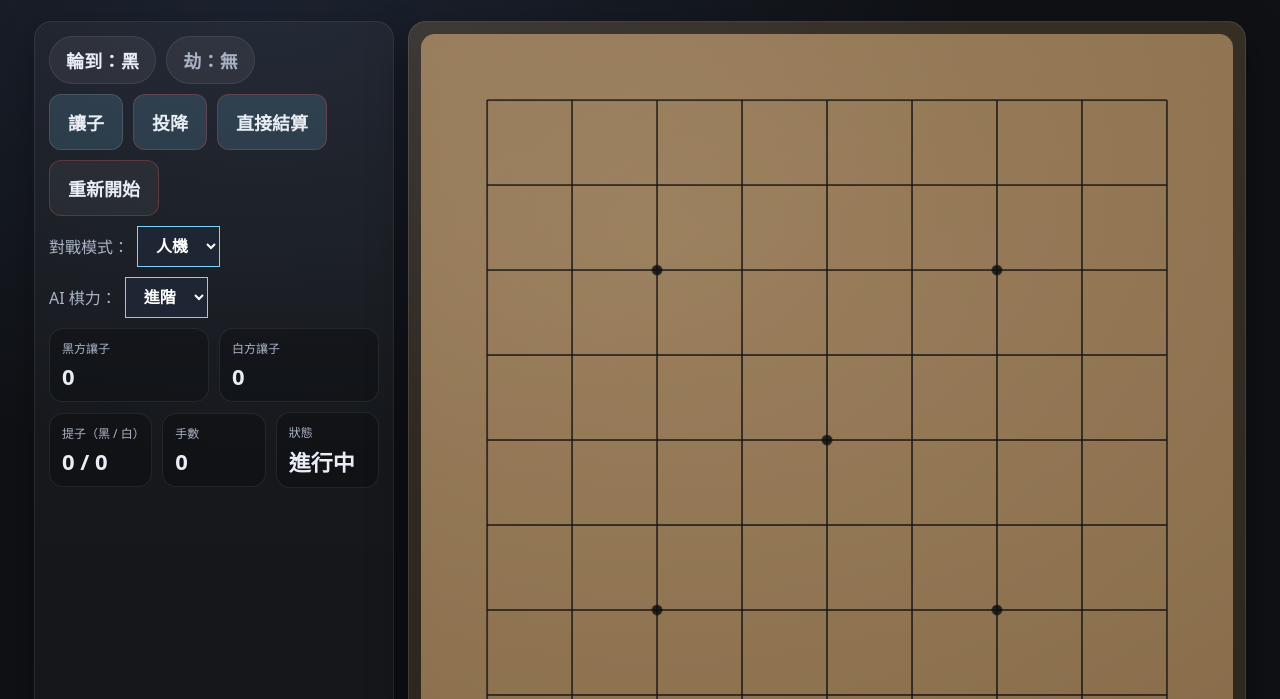
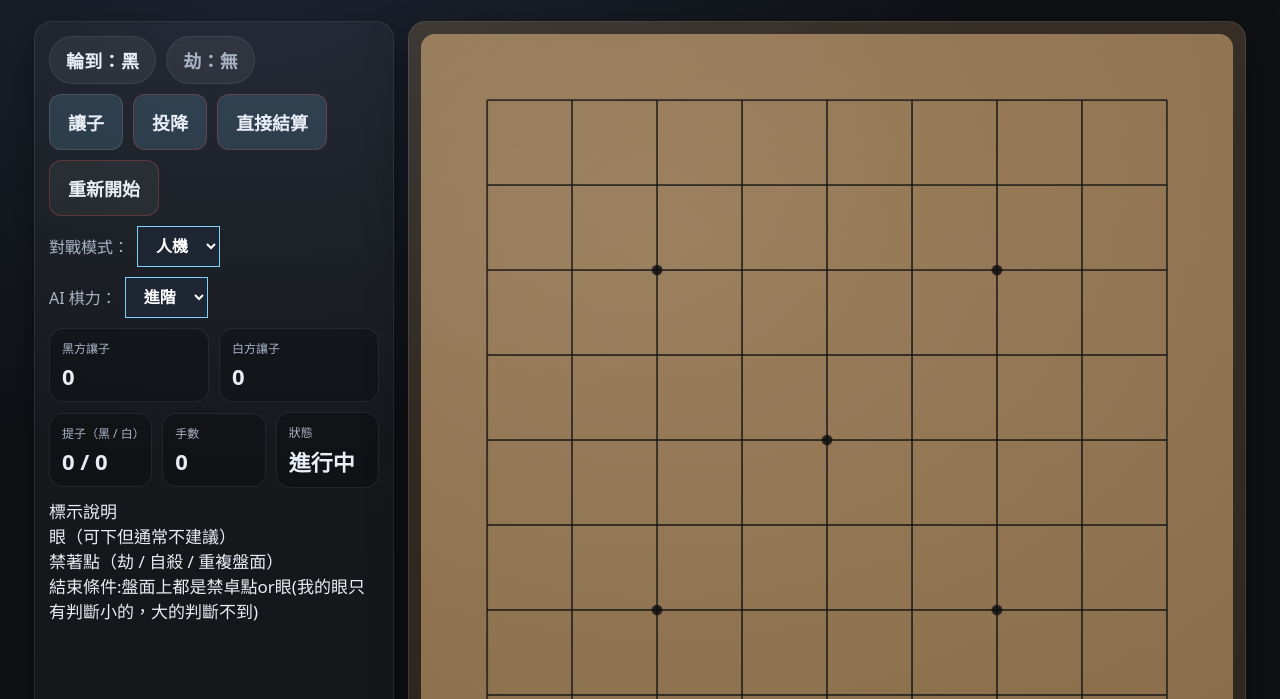
Before and after one commit to star33751426-gif/Go, a plain HTML site: page index.html in a window 1280 px wide. Shown: the part 101-800 px from the top of the page. Drawn offline with Linux system fonts and the light colour scheme.

Commit message:
Update index.html

```diff
--- a/index.html
+++ b/index.html
@@ -56,6 +56,23 @@
           <div class="stat"><div class="k">手數</div><div class="v" id="moveStat">0</div></div>
           <div class="stat"><div class="k">狀態</div><div class="v" id="status">進行中</div></div>
         </div>
+        <section class="legendBox">
+  <div class="legendTitle">標示說明</div>
+
+  <div class="legendItem">
+    <span class="legendIcon eyeIcon"></span>
+    <span>眼（可下但通常不建議）</span>
+  </div>
+
+  <div class="legendItem">
+    <span class="legendIcon forbidIcon"></span>
+    <span>禁著點（劫 / 自殺 / 重複盤面）</span>
+  </div>
+  <div>
+        結束條件:盤面上都是禁卓點or眼(我的眼只有判斷小的，大的判斷不到)
+  </div>
+</section>
+
       </section>
 
       <section class="boardPanel">
@@ -73,7 +90,9 @@
             <div class="scoreBox"><div class="k">結果</div><div class="v" id="scoreResult">—</div></div>
           </div>
         </section>
+
       </section>
+
     </main>
 
     <footer class="footer">純前端 JS｜完整圍棋規則</footer>
```
